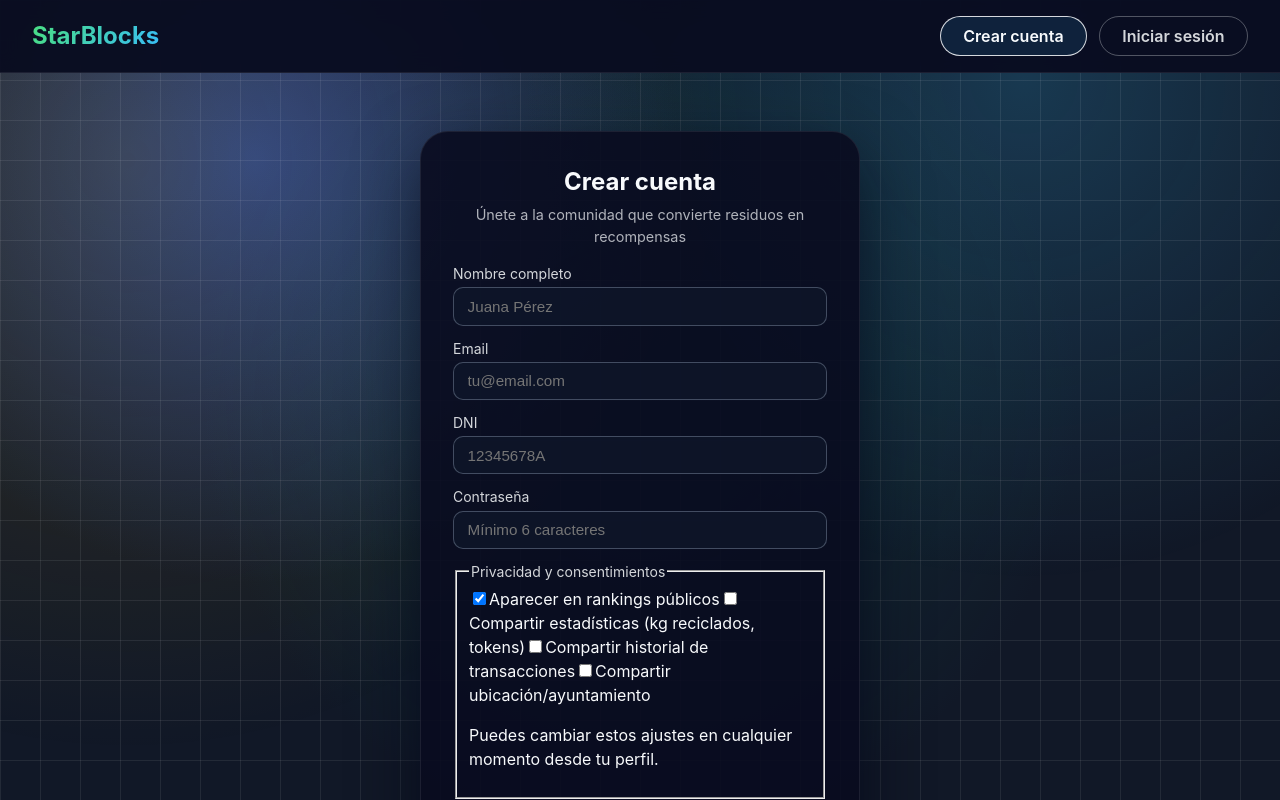
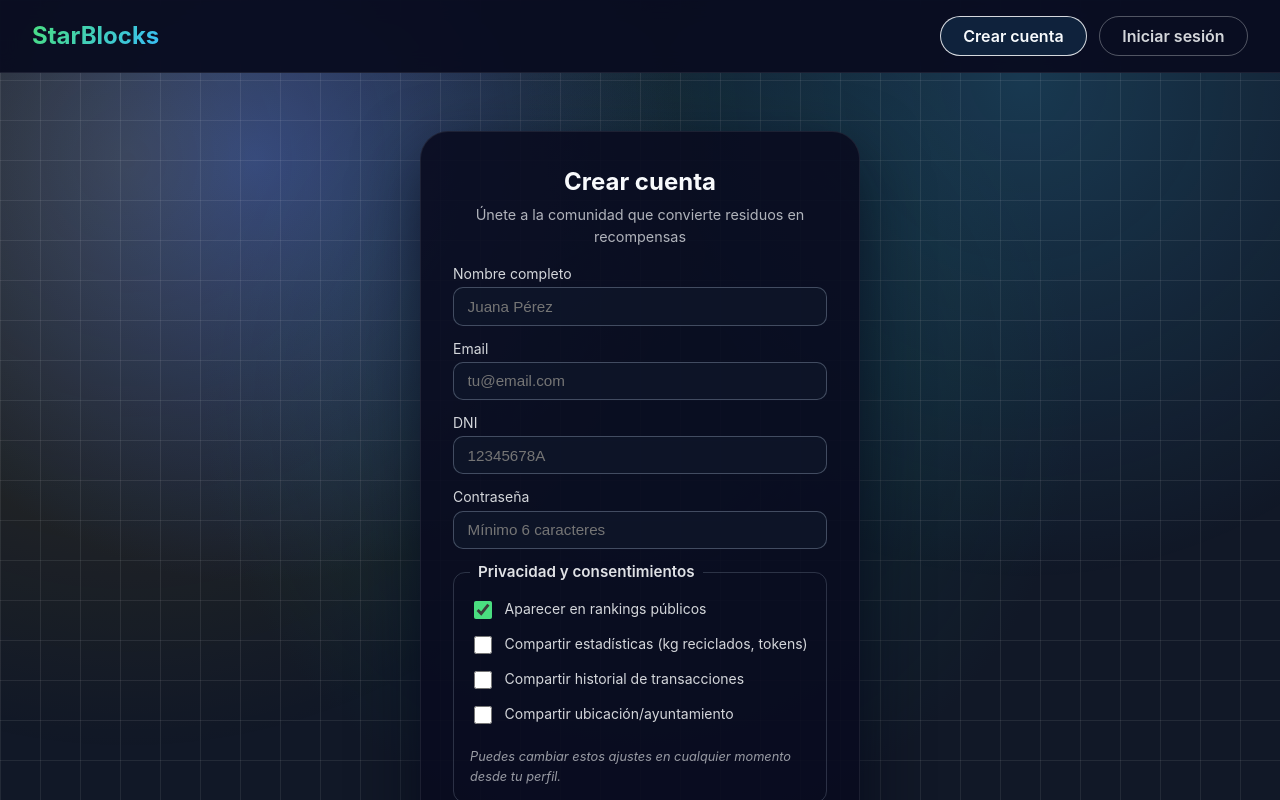
Before and after one commit to StarsBlocks/starsblocks, a Next.js app: page /registro in a window 1280 px wide. Shown: the top 800 px of the page. Built offline with nearby package versions, Linux system fonts and the light colour scheme; no server answers.

Commit message:
Add last hour changes

```diff
--- a/src/app/globals.css
+++ b/src/app/globals.css
@@ -686,6 +686,53 @@ select.auth-input option {
 
 .auth-link a:hover {
   text-decoration: underline;
+}
+
+/* Consent checkboxes */
+.auth-consents {
+  border: 1px solid rgba(148, 163, 184, 0.25);
+  border-radius: 12px;
+  padding: 1rem;
+  margin: 0;
+  display: flex;
+  flex-direction: column;
+  gap: 0.75rem;
+}
+
+.auth-consents legend {
+  padding: 0 0.5rem;
+  font-weight: 600;
+  font-size: 0.95rem;
+  color: rgba(248, 250, 252, 0.9);
+}
+
+.auth-consent-item {
+  display: flex;
+  align-items: flex-start;
+  gap: 0.6rem;
+  cursor: pointer;
+  font-size: 0.875rem;
+  color: rgba(248, 250, 252, 0.85);
+}
+
+.auth-consent-item input[type="checkbox"] {
+  width: 18px;
+  height: 18px;
+  margin-top: 2px;
+  accent-color: var(--color-primary);
+  cursor: pointer;
+  flex-shrink: 0;
+}
+
+.auth-consent-item span {
+  line-height: 1.4;
+}
+
+.auth-consent-note {
+  margin: 0.5rem 0 0;
+  font-size: 0.8rem;
+  color: rgba(248, 250, 252, 0.6);
+  font-style: italic;
 }
 
 .home-tag {
```
Also changed, not shown: 1 other file (tests, documents, lock files or other folders).
